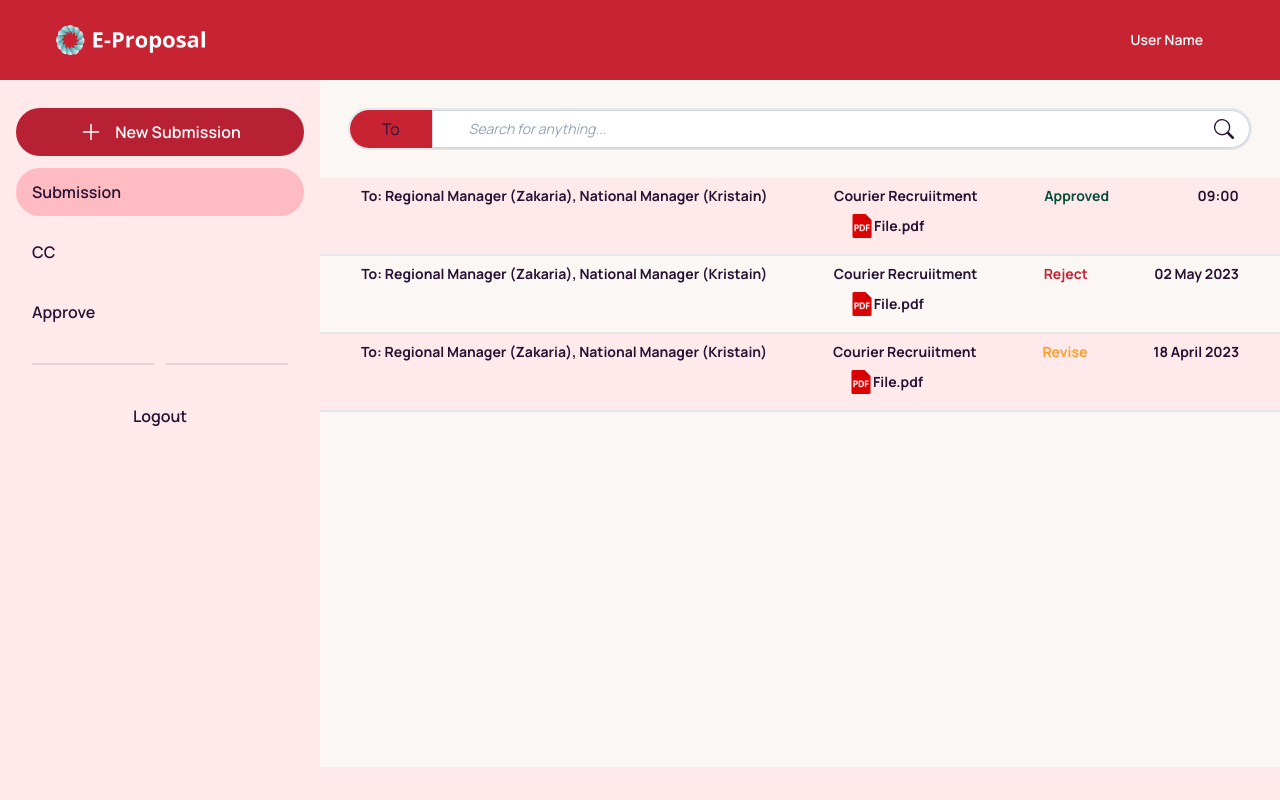
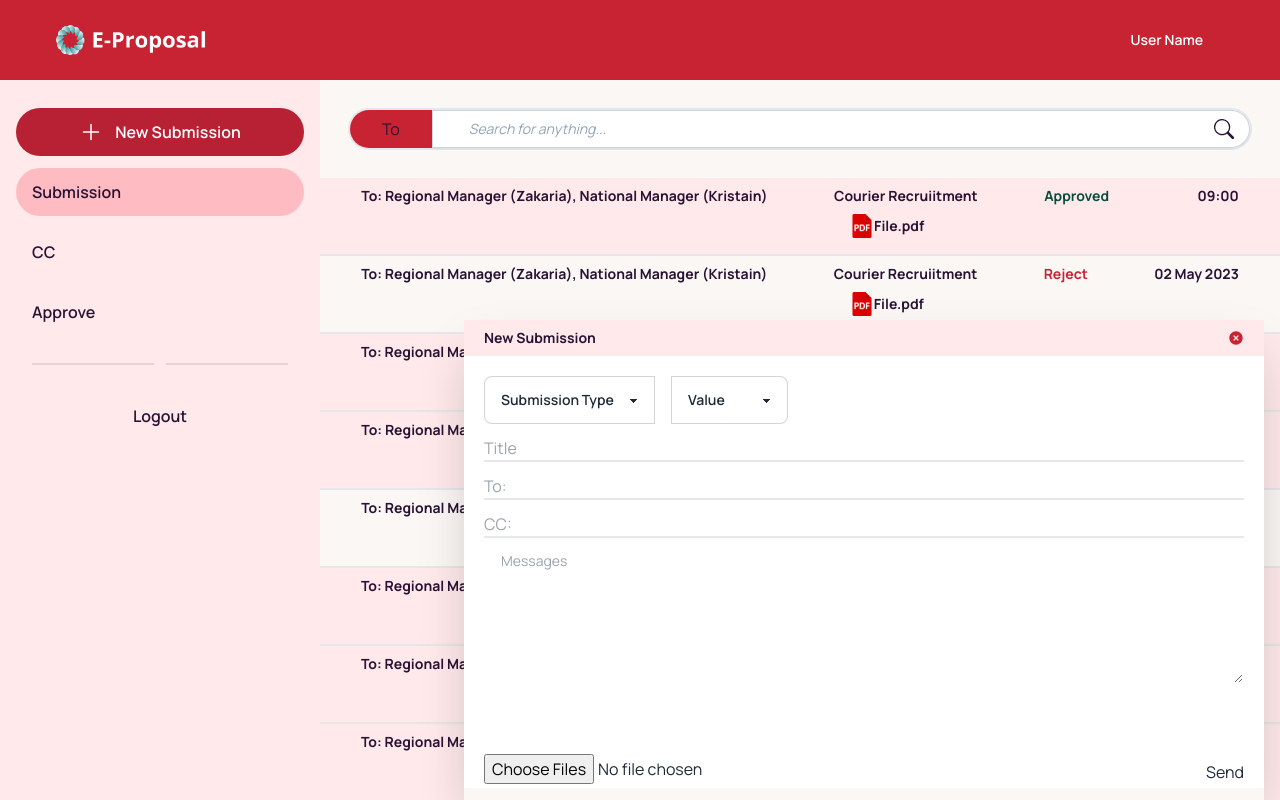
Before and after one commit to ALTA-CAPSTONE-GROUP1/REPO-FE, a React (Vite) app: page / in a window 1280 px wide. Both pictures are taken after a click on the button "New Submission". Built offline with nearby package versions, Linux system fonts and the light colour scheme.

Commit message:
feat:add create new submission feature at user home page

```diff
--- a/src/components/List.tsx
+++ b/src/components/List.tsx
@@ -1,4 +1,5 @@
 import { FC, useEffect, useState } from "react";
+import { Link } from "react-router-dom";
 
 interface Props {
   status: string;
@@ -26,6 +27,15 @@ const List: FC<Props> = (props) => {
     }
   }, []);
 
+  const downloadFile = () => {
+    const link = document.createElement("a");
+    link.href = "/images/test.pdf";
+    // link.download = "/images/test.pdf";
+    document.body.appendChild(link);
+    link.click();
+    document.body.removeChild(link);
+  };
+
   return (
     <div
       className={`${colorBg} flex justify-around border-b-2 p-2 hover:border-slate-500 hover:border-t-2 hover:border-t-gray-200 font-bold text-sm`}
@@ -35,14 +45,13 @@ const List: FC<Props> = (props) => {
       </div>
       <div className="flex flex-col">
         <p>Courier Recruiitment</p>
-        <a
-          href="/path/to/file.pdf"
-          download
+        <button
+          onClick={downloadFile}
           className=" font-bold py-2 px-4 rounded flex justify-start items-center"
         >
           <img src="/images/pdf.png" alt="" className="w-6 h-6 object-cover" />
           <p>File.pdf</p>
-        </a>
+        </button>
       </div>
       <div className={`${colorStatus} max-w-[3rem]`}>
         <p>{status}</p>
--- a/src/components/SideBar.tsx
+++ b/src/components/SideBar.tsx
@@ -1,9 +1,10 @@
 import { ReactNode, FC } from "react";
 interface Props {
   children: ReactNode;
+  onClick?: React.MouseEventHandler<HTMLButtonElement>;
 }
 const SideBar: FC<Props> = (props) => {
-  const { children } = props;
+  const { children, onClick } = props;
 
   return (
     <div className="drawer drawer-mobile h-full ">
@@ -13,7 +14,10 @@ const SideBar: FC<Props> = (props) => {
         <label htmlFor="my-drawer-2" className="drawer-overlay"></label>
         <ul className="menu p-4 w-80 text-base-content bg-@Red4  font-semibold ">
           <li className="bg-@Red rounded-full mt-3 text-white ">
-            <button className=" flex justify-center items-center">
+            <button
+              className=" flex justify-center items-center"
+              onClick={onClick}
+            >
               <svg
                 xmlns="http://www.w3.org/2000/svg"
                 fill="none"
--- a/src/pages/UserHome.tsx
+++ b/src/pages/UserHome.tsx
@@ -1,11 +1,14 @@
 import List from "@/components/List";
 import SideBar from "@/components/SideBar";
-import { FC } from "react";
+import { FC, useState } from "react";
 import { Link } from "react-router-dom";
 import { BsSearch } from "react-icons/bs";
+import { Input } from "@/components/Input";
+import { RiCloseCircleFill } from "react-icons/ri";
 const UserHome: FC = () => {
+  const [createSubmission, setCreateSubmission] = useState<boolean>(false);
   return (
-    <SideBar>
+    <SideBar onClick={() => setCreateSubmission(!createSubmission)}>
       <div className="p-7 w-full">
         <div className="form-control rounded-full flex flex-row relative border-2">
           <div className=" bg-@Red flex-initial w-[10%] rounded-l-full flex justify-center items-center">
@@ -36,8 +39,93 @@ const UserHome: FC = () => {
         <Link to={""}>
           <List status="Revise" time="18 April 2023" opened={true} />
         </Link>
+        <Link to={""}>
+          <List status="Approved" time="09:00" opened={true} />
+        </Link>
+        <Link to={""}>
+          <List status="Reject" time="02 May 2023" opened={false} />
+        </Link>
+        <Link to={""}>
+          <List status="Revise" time="18 April 2023" opened={true} />
+        </Link>
+        <Link to={""}>
+          <List status="Revise" time="18 April 2023" opened={true} />
+        </Link>
+        <Link to={""}>
+          <List status="Revise" time="18 April 2023" opened={true} />
+        </Link>
+        <Link to={""}>
+          <List status="Revise" time="18 April 2023" opened={true} />
+        </Link>
+        <Link to={""}>
+          <List status="Revise" time="18 April 2023" opened={true} />
+        </Link>
       </div>
-      <div className="h-10 w-full bg-@Red4"></div>
+      <div className="h-10 w-full bg-@Red4 relative transition-all">
+        {createSubmission ? (
+          <div
+            data-theme="cupcake"
+            className="absolute right-2 bottom-2 h-[30rem] w-[50rem] shadow-2xl -translate-x-2 translate-y-2 transition-all"
+          >
+            <div className="flex justify-between px-5 py-2 bg-@Red4 items-center">
+              <p className=" text-sm font-bold">New Submission</p>
+              <button
+                className=" text-@Red"
+                onClick={() => setCreateSubmission(!createSubmission)}
+              >
+                <RiCloseCircleFill />
+              </button>
+            </div>
+            <div data-theme="light" className=" p-5 h-[90%]">
+              <form action="">
+                <div className="form-control">
+                  <div className="input-group rounded-md justify-between w-[40%]">
+                    <select className="select select-bordered">
+                      <option disabled selected>
+                        Submission Type
+                      </option>
+                      <option>Program</option>
+                      <option>Finance</option>
+                    </select>
+                    <select className="select select-bordered">
+                      <option disabled selected>
+                        Value
+                      </option>
+                      <option>{">60 Juta"}</option>
+                      <option>{"<30 Juta"}</option>
+                    </select>
+                  </div>
+                  <Input
+                    type="text"
+                    placeholder="Title"
+                    className=" border-b-2 focus:outline-none focus:border-b-@Red w-full mt-3"
+                  />
+                  <Input
+                    type="text"
+                    placeholder="To:"
+                    className=" border-b-2 focus:outline-none focus:border-b-@Red w-full mt-3"
+                  />
+                  <Input
+                    type="text"
+                    placeholder="CC:"
+                    className=" border-b-2 focus:outline-none focus:border-b-@Red w-full mt-3"
+                  />
+                  <textarea
+                    className="textarea pb-20"
+                    placeholder="Messages"
+                  ></textarea>
+                  <div className="flex justify-between items-end mt-5 h-20 max-h-20">
+                    <Input type="file" className="w-full " multiple />
+                    <button>Send</button>
+                  </div>
+                </div>
+              </form>
+            </div>
+          </div>
+        ) : (
+          ""
+        )}
+      </div>
     </SideBar>
   );
 };
```
Also changed, not shown: 1 other file (tests, documents, lock files or other folders).
